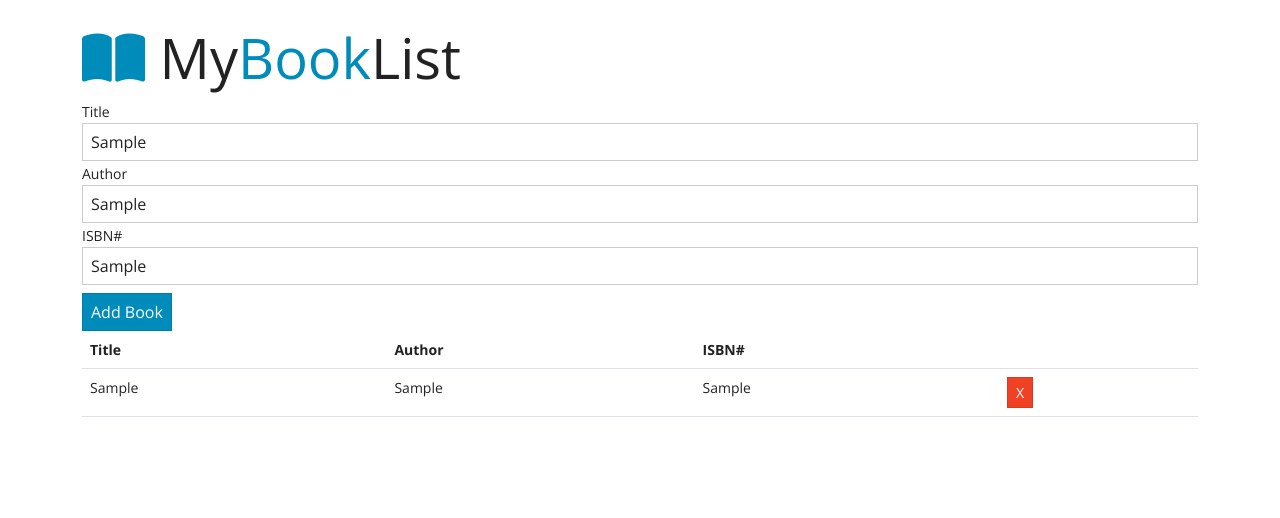
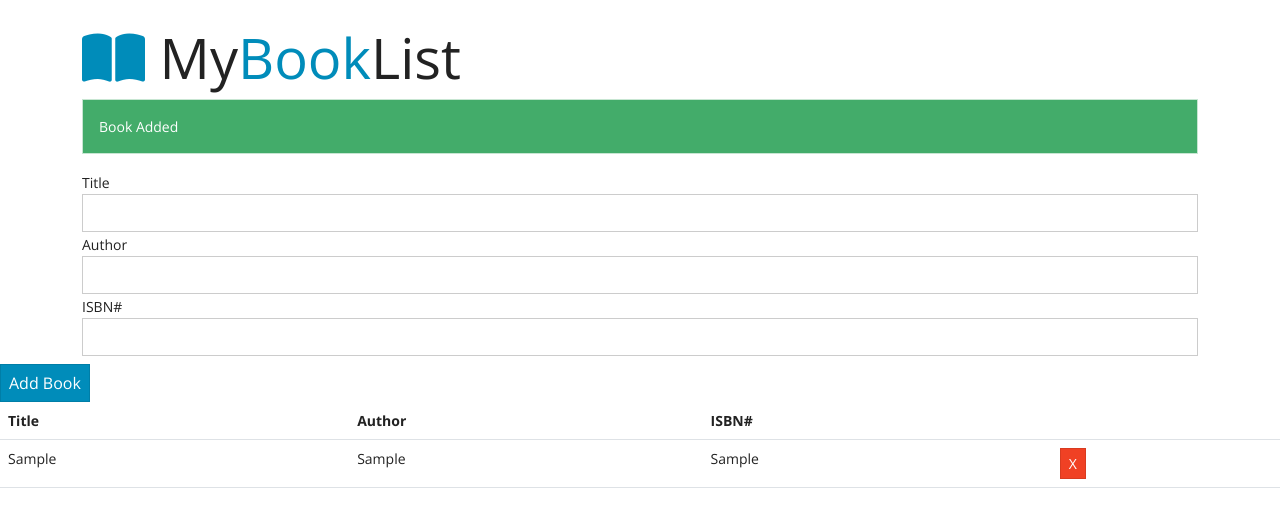
Before and after one commit to BratislavPanajotovic/BookListApp, a plain HTML site: page index.html in a window 1280 px wide. Both pictures are taken after typing "Sample", "Sample", "Sample" into the empty fields and a click on the input "Add Book". Drawn offline with nearby package versions, Linux system fonts and the light colour scheme.

Commit message:
my new commit

```diff
--- a/main.js
+++ b/main.js
@@ -33,14 +33,14 @@ class UI {
         list.appendChild(row);
     }
 
-    static deleteBook (el) {
+    static deleteBook(el) {
         if(el.classList.contains('delete')) {
             el.parentElement.parentElement.remove();
         }
     }
     static showAlert(message, className) {
         const div = document.createElement('div');
-        div.className = `alert ${className}`;
+        div.className = `alert alert-${className}`;
         div.appendChild(document.createTextNode(message));
         const container = document.querySelector('.container');
         const form = document.querySelector('#book-form');
@@ -51,9 +51,9 @@ class UI {
 
     static clearFields(){
 
-        document.querySelector('title').value= '';
-        document.querySelector('author').value= '';
-        document.querySelector('isbn').value= '';
+        document.querySelector('#title').value= '';
+        document.querySelector('#author').value= '';
+        document.querySelector('#isbn').value= '';
     }
 }
 // Store Class: Handles Storage
@@ -65,6 +65,7 @@ class Store{
         } else {
             books = JSON.parse(localStorage.getItem('books'));
         }
+        return books;
     }
     static addBook(book){
         const books = Store.getBooks();
@@ -120,9 +121,9 @@ document.querySelector('#book-list').addEventListener('click', (e) => {
 
 UI.deleteBook(e.target);
 
-Store.removeBook(e.target.parentElement).previousElementSibling.textContent;
+Store.removeBook(e.target.parentElement.previousElementSibling.textContent);
 
 // Show success message
-UI.showAlert('Book Removed', 'success');
+UI.showAlert('Book Removed', 'danger');
 
 });
--- a/style.css
+++ /dev/null
@@ -1,11 +0,0 @@
-p {
-    font-style: italic;
-   font-family: 'Times New Roman', Times, serif;
-   color: blue;
-
-}
-div {
-    background-color: rgb(228, 228, 231);
-    max-width: fit-content;
-    max-height: 35px;
-}
```
Also changed, not shown: index.html (+8 -1 lines).
